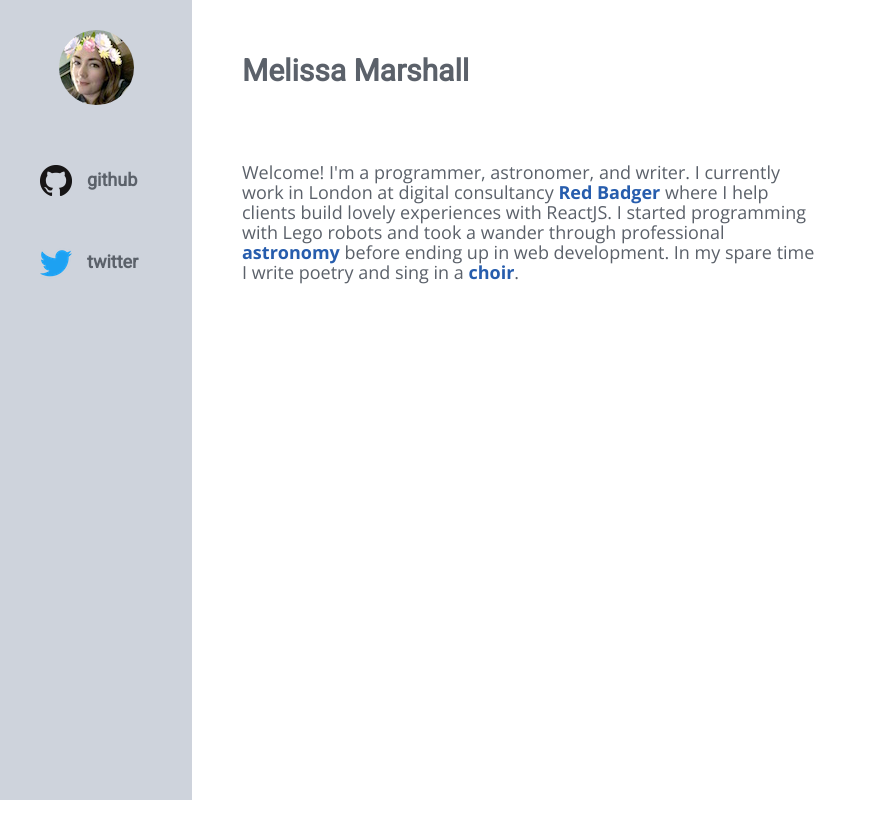
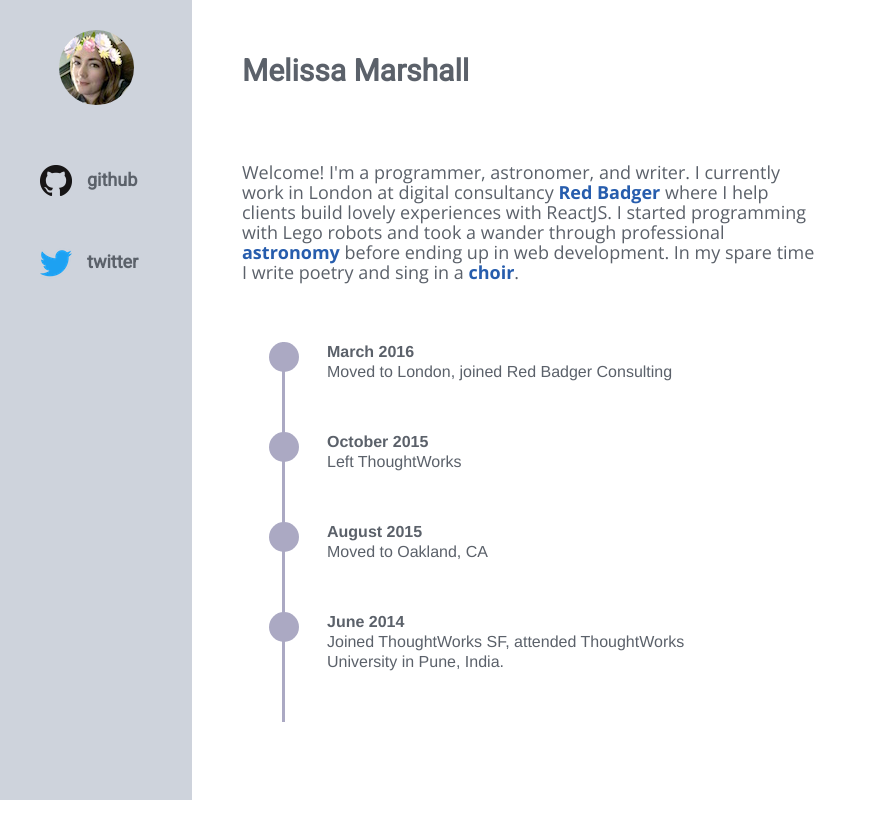
Before and after one commit to mveritym/super-duper-guacamole, a Vue app: page / in a window 1280 px wide. Shown: the top 838 px of the page, without its empty margins (0-877 px from the left). Built offline with nearby package versions, Linux system fonts and the light colour scheme.

Commit message:
Added timeline to homepage

```diff
--- a/src/components/Main.vue
+++ b/src/components/Main.vue
@@ -13,17 +13,20 @@
         before ending up in web development. In my spare time I write poetry and sing in
         a <a href="http://www.goldsmithschoral.org.uk/">choir</a>.
       </p>
+      <timeline></timeline>
     </div>
   </div>
 </template>
 
 <script>
 import Navigation from './Navigation';
+import Timeline from './Timeline';
 
 export default {
   name: 'main',
   components: {
     Navigation,
+    Timeline,
   },
 };
 </script>
--- /dev/null
+++ b/src/components/Timeline.vue
@@ -0,0 +1,91 @@
+<template>
+  <div class="timeline">
+    <ul>
+      <li>
+        <div>
+          <time>March 2016</time>
+          <p>Moved to London, joined Red Badger Consulting</p>
+        </div>
+      </li>
+      <li>
+        <div>
+          <time>October 2015</time>
+          <p>Left ThoughtWorks</p>
+        </div>
+      </li>
+      <li>
+        <div>
+          <time>August 2015</time>
+          <p>Moved to Oakland, CA</p>
+        </div>
+      </li>
+      <li>
+        <div>
+          <time>June 2014</time>
+          <p>Joined ThoughtWorks SF, attended ThoughtWorks University in Pune, India.</p>
+        </div>
+      </li>
+    </ul>
+  </div>
+</template>
+
+<script>
+export default {
+  name: 'timeline',
+};
+</script>
+
+<style scoped>
+
+  .timeline {
+    font-size: 16px;
+    line-height: 20px;
+    margin-top: 60px;
+  }
+
+  .timeline time {
+    font-weight: bold;
+  }
+
+  .timeline p {
+    margin: 0;
+  }
+
+  .timeline ul li {
+    list-style-type: none;
+    position: relative;
+    width: 3px;
+    padding-bottom: 50px;
+    background: var(--wild-blue-yonder);
+  }
+
+  .timeline ul li::after {
+    content: '';
+    position: absolute;
+    left: 50%;
+    top: 0;
+    transform: translateX(-50%);
+    width: 30px;
+    height: 30px;
+    border-radius: 50%;
+    background: inherit;
+  }
+
+  .timeline ul li div {
+    position: relative;
+    top: 0;
+    width: 400px;
+    padding: 0;
+    /*border: var(--lapis-lazuli) 1px solid;*/
+  }
+
+  .timeline ul li div {
+    left: 45px;
+  }
+
+  .timeline ul li div::before {
+    left: -15px;
+    border-width: 8px 16px 8px 0;
+    border-color: transparent var(--lapis-lazuli) transparent transparent;
+  }
+</style>
```
